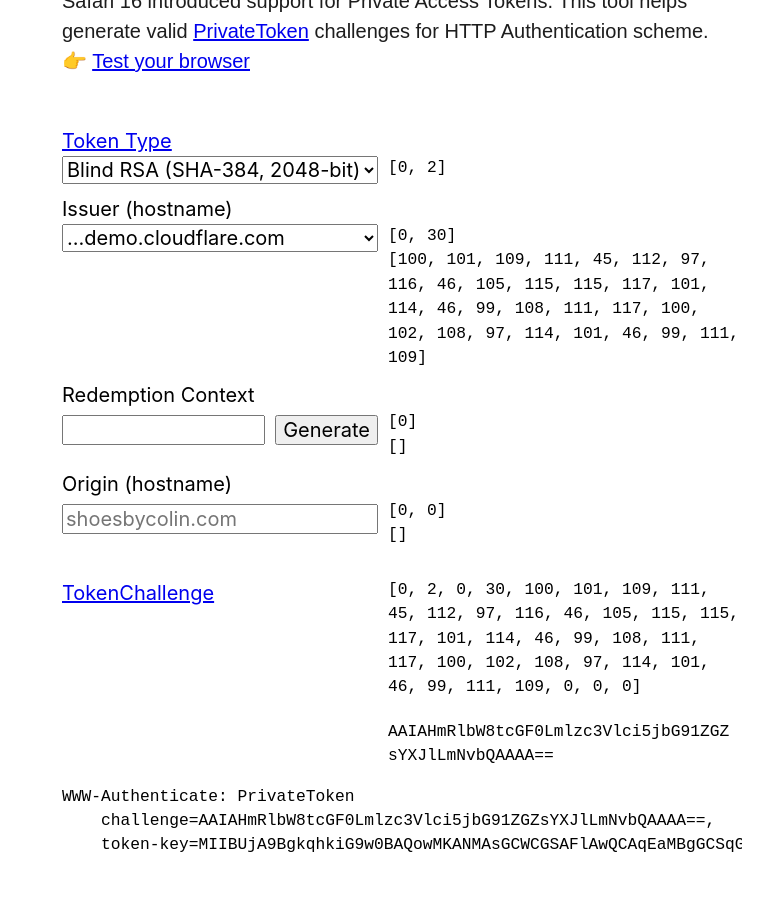
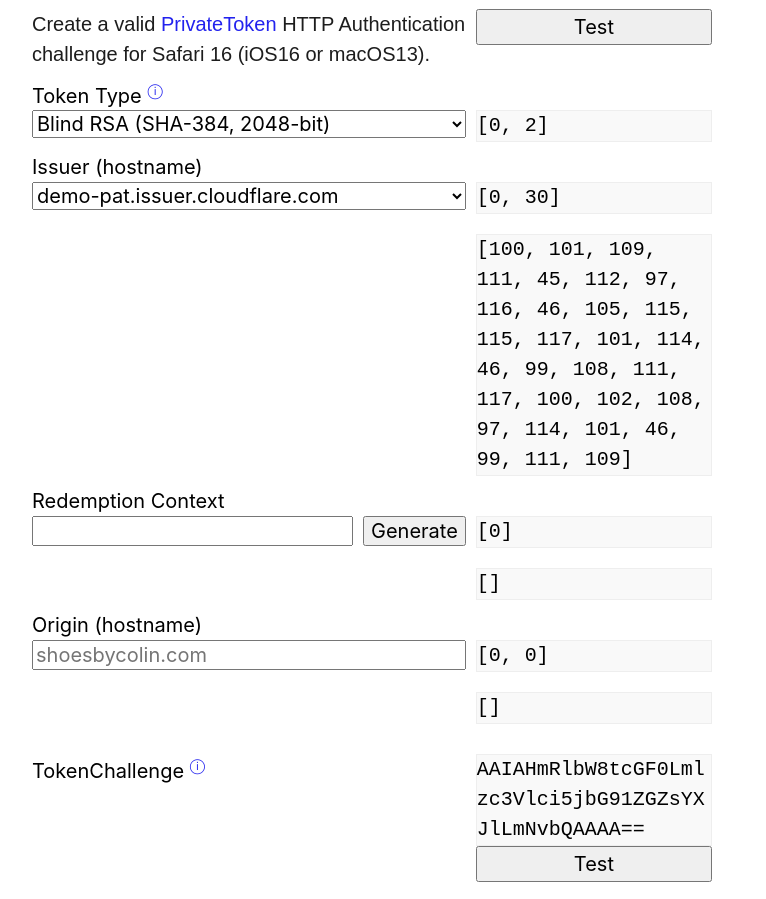
Before and after one commit to colinbendell/private-access-token, a plain HTML site: page index.html in a window 1280 px wide. Shown: the part 114-1013 px from the top of the page, without its empty margins (268-1034 px from the left). Drawn offline with Linux system fonts and the light colour scheme.

Commit message:
update form styling

```diff
--- a/index.html
+++ b/index.html
@@ -68,14 +68,12 @@
         }
 
         html {
-            max-width: 70ch;
-            /*padding: 3em 1em;*/
+            max-width: 38rem;
             margin: auto;
             line-height: 1.75;
             font-size: 1.25em;
         }
         p,ul,ol {
-            margin-bottom: 2em;
             color: #1d1d1d;
             font-family: sans-serif;
         }
@@ -89,12 +87,30 @@
         }
 
         code {
-            font-family: monospace;
+            border: 1px solid #eee;
+            overflow-wrap: anywhere;
+            margin: 0;
+        }
+        code + code {
+            margin-top: 1em;
+
         }
 
+        tt, code, pre {
+            background-color: #f9f9f9;
+            font-family: 'Roboto Mono', monospace;
+        }
+
+        a[href]:hover {
+            background-color: #f2f2f2;
+        }
+        a[href] {
+            color: #22e;
+            text-decoration: none;
+        }
         .grid {
             display: grid;
-            grid-template-columns: repeat(1, 1fr 4fr);
+            grid-template-columns: repeat(1, 1fr 1fr);
             grid-column-gap: 0.5rem;
         }
         .grid label {
@@ -105,10 +121,12 @@
             margin-bottom: auto;
         }
         .grid input {
-            margin-top: 0.25rem;
             margin-bottom: auto;
             line-height: 1rem;
-            min-width: 10rem;
+            /*min-width: 10rem;*/
+        }
+        .grid button {
+            width: 100%;
         }
         .grid input[type="button"] {
             min-width: auto;
@@ -197,17 +215,23 @@
                 htons(originInfo.length),
                 originInfo)
 
-            debugHex('challenge_debug', challenge);
-            document.getElementById('challenge_base64_debug').innerHTML = base64url(bin2str(challenge)).match(/.{1,35}/g)?.join('<br>');
+            // debugHex('challenge_debug', challenge);
+            document.getElementById('challenge_base64_debug').innerHTML = base64url(bin2str(challenge));
 
             return bin2str(challenge);
         }
 
         function update() {
+            const challenge = getChallenge();
+            const tokenKey = publicKeys.get(getElement("issuer_name"));
             document.getElementById('output').innerHTML = `WWW-Authenticate: PrivateToken
-    challenge=${base64url(getChallenge())},
-    token-key=${publicKeys.get(getElement("issuer_name"))}`;
-            document.getElementById('test').href = `/test.html?challenge=${base64url(getChallenge())}&key=${publicKeys.get(getElement("issuer_name"))}`;
+    challenge=${base64url(challenge)},
+    token-key=${tokenKey}`;
+            if (challenge.length !== 52) {
+                for (const form of document.getElementsByTagName("form")) {
+                    form.action = `/test.html?challenge=${base64url(challenge)}&key=${tokenKey}`;
+                }
+            }
         }
 
         function init() {
@@ -223,13 +247,19 @@
 </head>
 <body>
 <main>
-    <h1>Private Access Token Generator <a href="https://github.com/colinbendell/private-access-token"><svg xmlns="http://www.w3.org/2000/svg" width="24" height="24" viewBox="0 0 24 24"><path d="M12 0c-6.626 0-12 5.373-12 12 0 5.302 3.438 9.8 8.207 11.387.599.111.793-.261.793-.577v-2.234c-3.338.726-4.033-1.416-4.033-1.416-.546-1.387-1.333-1.756-1.333-1.756-1.089-.745.083-.729.083-.729 1.205.084 1.839 1.237 1.839 1.237 1.07 1.834 2.807 1.304 3.492.997.107-.775.418-1.305.762-1.604-2.665-.305-5.467-1.334-5.467-5.931 0-1.311.469-2.381 1.236-3.221-.124-.303-.535-1.524.117-3.176 0 0 1.008-.322 3.301 1.23.957-.266 1.983-.399 3.003-.404 1.02.005 2.047.138 3.006.404 2.291-1.552 3.297-1.23 3.297-1.23.653 1.653.242 2.874.118 3.176.77.84 1.235 1.911 1.235 3.221 0 4.609-2.807 5.624-5.479 5.921.43.372.823 1.102.823 2.222v3.293c0 .319.192.694.801.576 4.765-1.589 8.199-6.086 8.199-11.386 0-6.627-5.373-12-12-12z"/></svg></a></h1>
-    <p>Safari 16 introduced support for Private Access Tokens. This tool helps generate valid <a href="https://www.ietf.org/archive/id/draft-ietf-privacypass-auth-scheme-05.html#section-2.1">PrivateToken</a> challenges for HTTP Authentication scheme.
-        <br>
-        👉 <a href="/test.html">Test your browser</a>
-    </p>
+    <h1>Private Access Token Generator</h1>
+    <div  style="vertical-align: super; font-size: 0.75rem; margin: -0.6rem 0 0.6rem 0;">
+            [<a href="https://github.com/colinbendell/private-access-token/blob/main/README.md">Notes</a>]
+            [<a href="https://github.com/colinbendell/private-access-token">Github Source</a>]
+            [<a href="https://www.ietf.org/archive/id/draft-ietf-privacypass-auth-scheme-06.html">IETF Draft</a>]
+    </div>
     <div class="grid">
-        <label for="token_type"><a href="https://www.ietf.org/archive/id/draft-ietf-privacypass-protocol-06.html#section-8.1">Token Type</a></label>
+        <p>Create a valid <a href="https://www.ietf.org/archive/id/draft-ietf-privacypass-auth-scheme-06.html#section-2.1">PrivateToken</a>
+            HTTP Authentication challenge for Safari 16 (iOS16 or macOS13).
+        </p>
+        <form action="/test.html"><button type="submit">Test</button></form>
+
+        <label for="token_type">Token Type <a href="https://www.ietf.org/archive/id/draft-ietf-privacypass-protocol-06.html#section-8.1" style="vertical-align: super; font-size: 0.75rem;">ⓘ︎</a></label>
         <select id="token_type">
             <option value="1">VOPRF (P-384, SHA-384)</option>
             <option value="2" selected>Blind RSA (SHA-384, 2048-bit)</option>
@@ -239,7 +269,7 @@
         </div>
         <label for="issuer_name">Issuer (hostname)</label>
         <select id="issuer_name">
-            <option value="demo-pat.issuer.cloudflare.com" selected>…demo.cloudflare.com</option>
+            <option value="demo-pat.issuer.cloudflare.com" selected>demo-pat.issuer.cloudflare.com</option>
             <option value="pat-issuer.cloudflare.com">pat-issuer.cloudflare.com</option>
             <option value="demo-issuer.private-access-tokens.fastly.com">…issuer.fastly.com</option>
         </select>
@@ -263,12 +293,13 @@
             <code id="origin_info_debug"></code>
         </div>
 
-<!--        <label for="challenge_debug">&nbsp;</label>-->
-        <div style="margin-top:1.5rem"><a id="test">TokenChallenge</a></div>
+        <div style="margin-top:1.5rem">TokenChallenge <a href="https://www.ietf.org/archive/id/draft-ietf-privacypass-auth-scheme-06.html#section-2.1" style="vertical-align: super; font-size: 0.75rem;">ⓘ</a></div>
         <div style="margin-top:1.5rem">
-            <code id="challenge_debug"></code>
-            <code id="challenge_base64_debug" style="margin-top:1rem"></code>
+<!--            <code id="challenge_debug"></code>-->
+            <code id="challenge_base64_debug"></code>
+            <form action="/test.html"><button type="submit">Test</button></form>
         </div>
+        <div></div>
 
         <pre id="output"></pre>
     </div>
```
